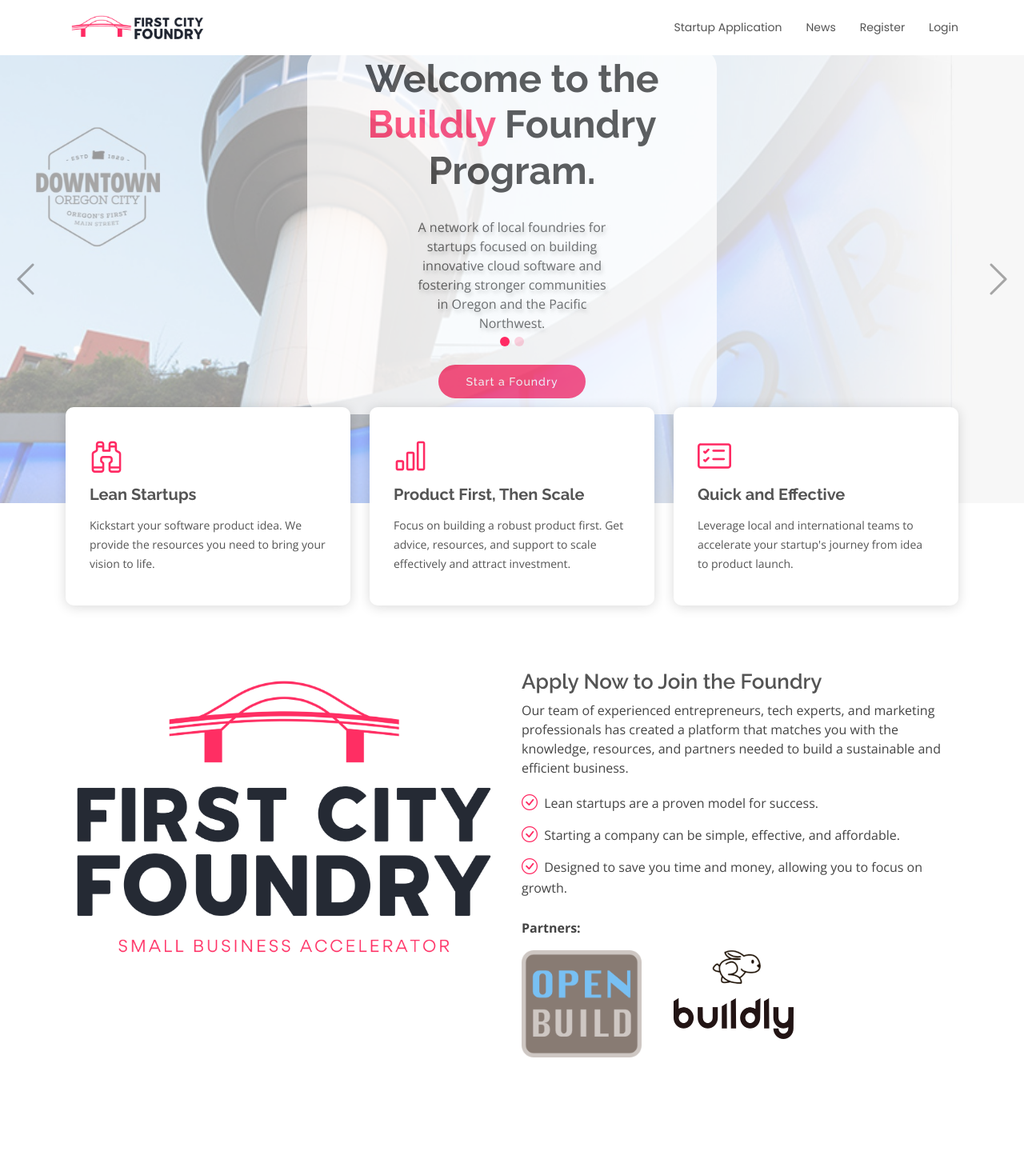
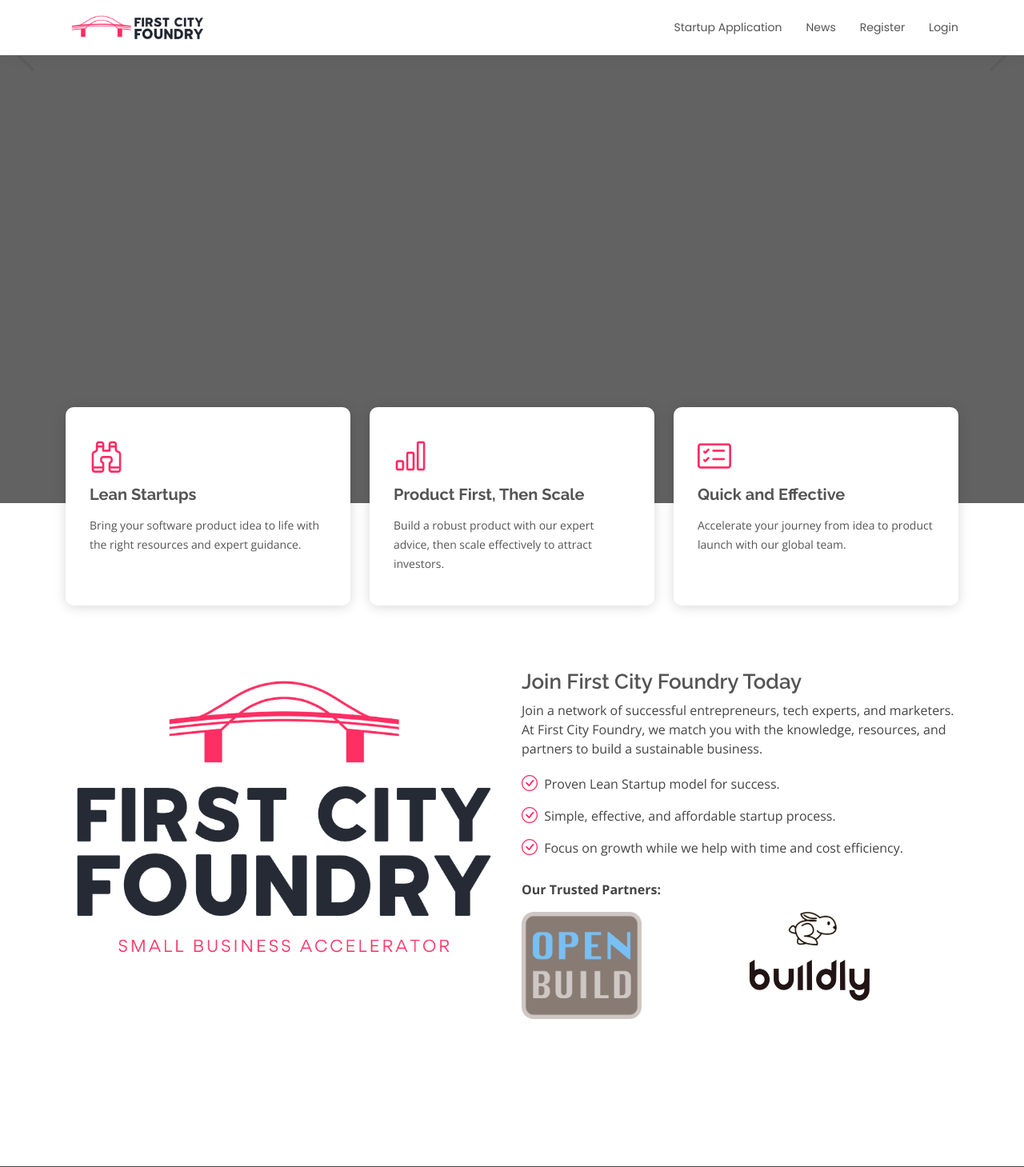
Before and after one commit to open-build/foundry, a Django app: page / in a window 1280 px wide. Shown: the part 35-1494 px from the top of the page at 80% size. Run offline with Django 4.2, Linux system fonts and the light colour scheme; some libraries are stand-ins or nearby versions.

Commit message:
fix home page

```diff
--- a/foundry/templates/welcome_page.html
+++ b/foundry/templates/welcome_page.html
@@ -7,28 +7,21 @@
 
       <ol class="carousel-indicators" id="hero-carousel-indicators"></ol>
       <div class="carousel-inner" role="listbox">
-        <!-- Slide 1 -->
-        <div class="carousel-item active" data-bs-interval="4000" style="background-image: url({% static 'assets/img/slide/oc-elevator.jpeg' %})">
-          <div class="carousel-container">
-            <div class="carousel-content" style="background: #FFFFFF; padding: 10px; border-radius: 25px; opacity: 0.75; width: 40%">
-              <h2 class="animate__animated animate__fadeInDown">Welcome to the <span><a href="https://www.buildly.io">Buildly</a></span> Foundry Program.</h2>
-              <p class="animate__animated animate__fadeInUp">
-                A network of local foundries for startups focused on building innovative cloud software and fostering stronger communities in Oregon and the Pacific Northwest.
-              </p>
-              <a href="/register" class="btn-get-started animate__animated animate__fadeInUp">Start a Foundry</a>
-            </div>
-          </div>
-        </div>
 
         <!-- Slide 2 -->
         <div class="carousel-item" data-bs-interval="7000" style="background-image: url({% static 'assets/img/slide/oc-elevator.jpeg' %})">
           <div class="carousel-container">
-            <div class="carousel-content" style="background: #FFFFFF; padding: 10px; border-radius: 25px; opacity: 0.75; width: 40%">
-              <h2 class="animate__animated animate__fadeInDown">First City <span>Foundry</span></h2>
+            <div class="carousel-content" style="background: rgba(255, 255, 255, 0.85); padding: 20px; border-radius: 15px; max-width: 450px;">
+              <h1 class="animate__animated animate__fadeInDown">First City <span>Foundry</span></h1>
               <p class="animate__animated animate__fadeInUp">
-                An accelerator based in Oregon, First City Foundry is dedicated to helping software startups grow and thrive in the Pacific Northwest.
+                Accelerate your software startup in Oregon's premier product accelerator. At First City Foundry, we empower startups to launch, scale, and succeed with unmatched support and resources:
+                <ul>
+                  <li><strong>Equity-free Assistance:</strong> Leverage our proven startup model to build and scale without giving up equity.</li>
+                  <li><strong>Free Google Cloud Hosting:</strong> Use your credits wisely with our free hosting until your MVP is ready.</li>
+                  <li><strong>Time and Cost Efficiency:</strong> Focus on growth while we help streamline your product development.</li>
+                </ul>
               </p>
-              <a href="/register" class="btn-get-started animate__animated animate__fadeInUp">Join Now</a>
+              <a href="/startup-application/" class="btn-get-started animate__animated animate__fadeInUp">Apply Now - Start Your Journey</a>
             </div>
           </div>
         </div>
@@ -59,7 +52,7 @@
             <i class="bi bi-binoculars"></i>
             <h3><a href="">Lean Startups</a></h3>
             <p>
-              Kickstart your software product idea. We provide the resources you need to bring your vision to life.
+              Bring your software product idea to life with the right resources and expert guidance.
             </p>
           </div>
         </div>
@@ -68,7 +61,7 @@
             <i class="bi bi-bar-chart"></i>
             <h3><a href="">Product First, Then Scale</a></h3>
             <p>
-              Focus on building a robust product first. Get advice, resources, and support to scale effectively and attract investment.
+              Build a robust product with our expert advice, then scale effectively to attract investors.
             </p>
           </div>
         </div>
@@ -77,7 +70,7 @@
             <i class="bi bi-card-checklist"></i>
             <h3><a href="">Quick and Effective</a></h3>
             <p>
-              Leverage local and international teams to accelerate your startup's journey from idea to product launch.
+              Accelerate your journey from idea to product launch with our global team.
             </p>
           </div>
         </div>
@@ -91,29 +84,26 @@
     <div class="container">
       <div class="row">
         <div class="col-lg-6">
-          <img src="{% static 'img/logo.png' %}" class="img-fluid" alt="">
+          <img src="{% static 'img/logo.png' %}" class="img-fluid" alt="First City Foundry Logo">
         </div>
         <div class="col-lg-6 pt-4 pt-lg-0 content">
-          <h3>Apply Now to Join the Foundry</h3>
+          <h3>Join First City Foundry Today</h3>
           <p>
-            Our team of experienced entrepreneurs, tech experts, and marketing professionals has created a platform that matches you with the knowledge, resources, and partners needed to build a sustainable and efficient business.
+            Join a network of successful entrepreneurs, tech experts, and marketers. At First City Foundry, we match you with the knowledge, resources, and partners to build a sustainable business.
           </p>
           <ul>
-            <li><i class="bi bi-check-circle"></i> Lean startups are a proven model for success.</li>
-            <li><i class="bi bi-check-circle"></i> Starting a company can be simple, effective, and affordable.</li>
-            <li><i class="bi bi-check-circle"></i> Designed to save you time and money, allowing you to focus on growth.</li>
+            <li><i class="bi bi-check-circle"></i> Proven Lean Startup model for success.</li>
+            <li><i class="bi bi-check-circle"></i> Simple, effective, and affordable startup process.</li>
+            <li><i class="bi bi-check-circle"></i> Focus on growth while we help with time and cost efficiency.</li>
           </ul>
           <p>
-            <b>Partners:</b>
+            <strong>Our Trusted Partners:</strong>
             <div class="row">
               <div class="col">
-                <img src="{% static 'assets/img/OpenBuild.png' %}" class="clients" width="150px">
+                <img src="{% static 'assets/img/OpenBuild.png' %}" class="clients" width="150px" alt="OpenBuild Logo">
               </div>
               <div class="col">
-                <img src="{% static 'assets/img/buildly.png' %}" class="clients" width="150px">
-              </div>
-              <div class="col">
-                &nbsp;
+                <img src="{% static 'assets/img/buildly.png' %}" class="clients" width="150px" alt="Buildly Logo">
               </div>
             </div>
           </p>
```
Also changed, not shown: 1 other file.
